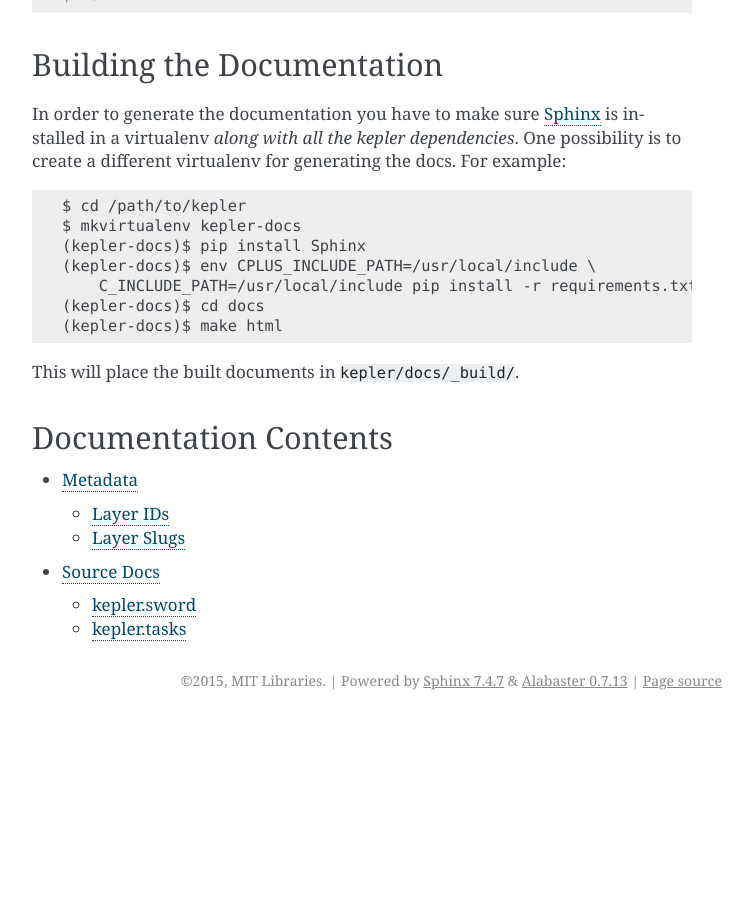
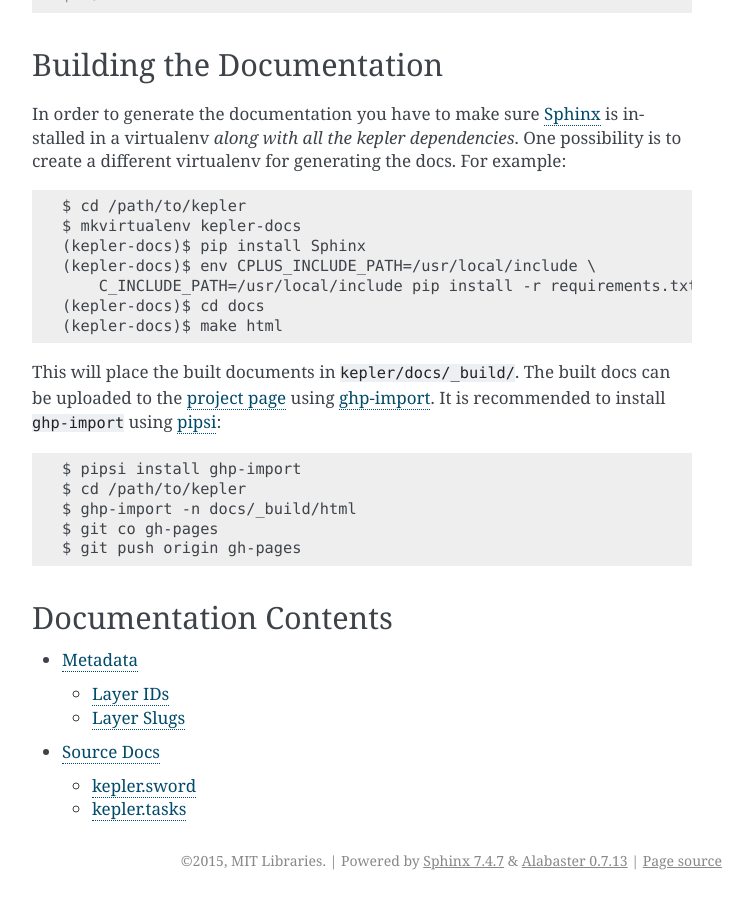
Before and after one commit to MITLibraries/kepler, a Sphinx documentation site: the page built from docs/index.rst, in a window 1280 px wide and 900 px high, scrolled down 1728 px. Shown: the whole window, without its empty margins (388-1141 px from the left). Built offline with Sphinx 7.4.7, drawn with Linux system fonts in a browser that asks for light colours; before the commit the page ends 2448 px from its top, so only the background shows below that.

Commit message:
Add instructions for ghp-import

```diff
--- a/docs/index.rst
+++ b/docs/index.rst
@@ -91,7 +91,13 @@ In order to generate the documentation you have to make sure `Sphinx <http://sph
     (kepler-docs)$ cd docs
     (kepler-docs)$ make html
 
-This will place the built documents in ``kepler/docs/_build/``.
+This will place the built documents in ``kepler/docs/_build/``. The built docs can be uploaded to the `project page <http://mitlibraries.github.io/kepler/>`_ using `ghp-import <https://github.com/davisp/ghp-import>`_. It is recommended to install      ``ghp-import`` using `pipsi <https://github.com/mitsuhiko/pipsi>`_::
+
+    $ pipsi install ghp-import
+    $ cd /path/to/kepler
+    $ ghp-import -n docs/_build/html
+    $ git co gh-pages
+    $ git push origin gh-pages
 
 
 Documentation Contents
```
Also changed, not shown: README.md (+1 -20 lines).
